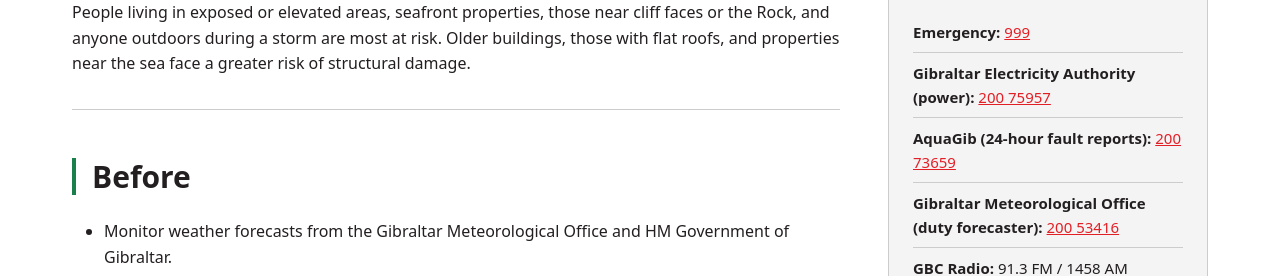
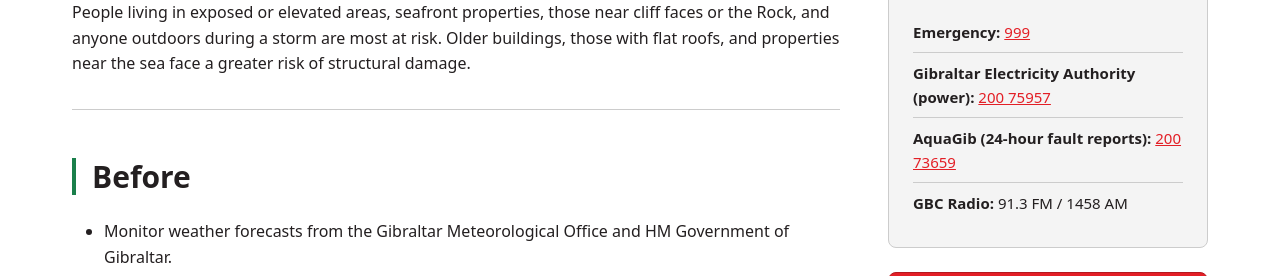
Before and after one commit to hmgog-comms/prepare-gibraltar, an Eleventy site: page src/hazards/storms.md in a window 1280 px wide. Shown: the part 672-948 px from the top of the page. Built offline with nearby package versions, Linux system fonts and the light colour scheme; Eleventy itself is replaced by a stand-in of ours; files that its build step writes are made by us from their sources.

Commit message:
Drop the Meteorological Office number from Storms rather than replace it
The unsupported 200 42292 was going to be replaced with 200 53416, the Duty
Forecaster line published on gibraltar.gov.gi. Removing the row entirely is
better. It is a "further information" number, not an emergency contact: nobody
rings a forecaster for a forecast in 2026, and doing it during a storm occupies
an operational line to no benefit.

GBC Radio on 91.3 FM / 1458 AM stays as the route for weather updates on that
page, and the "before" section still names the Meteorological Office as the
source of forecasts without giving a number to call.

check-contacts.mjs carries the reasoning where the allowlist entry would have
been, so the number is not added back later as a correction.

```diff
--- a/src/hazards/storms.md
+++ b/src/hazards/storms.md
@@ -37,6 +37,5 @@
   - **Emergency:** [999](tel:999)
   - **Gibraltar Electricity Authority (power):** [200 75957](tel:20075957)
   - **AquaGib (24-hour fault reports):** [200 73659](tel:20073659)
-  - **Gibraltar Meteorological Office (duty forecaster):** [200 53416](tel:20053416)
   - **GBC Radio:** 91.3 FM / 1458 AM
 ---
```
Also changed, not shown: check-contacts.mjs (+6 -5 lines).
